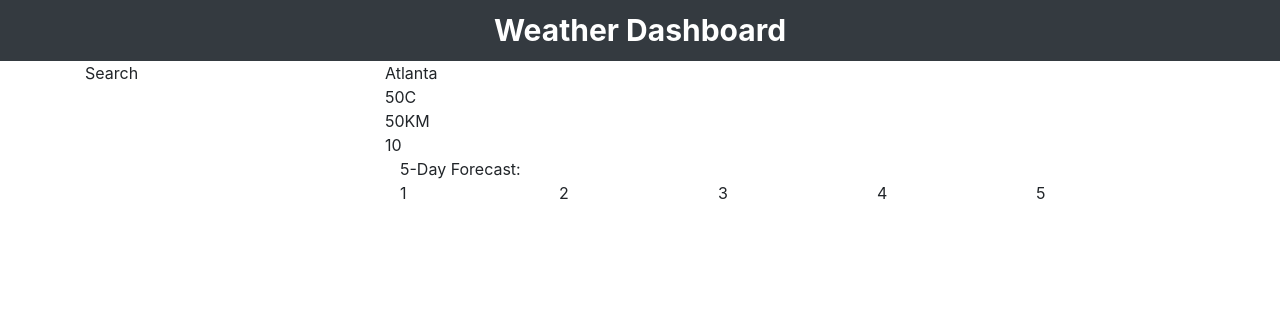
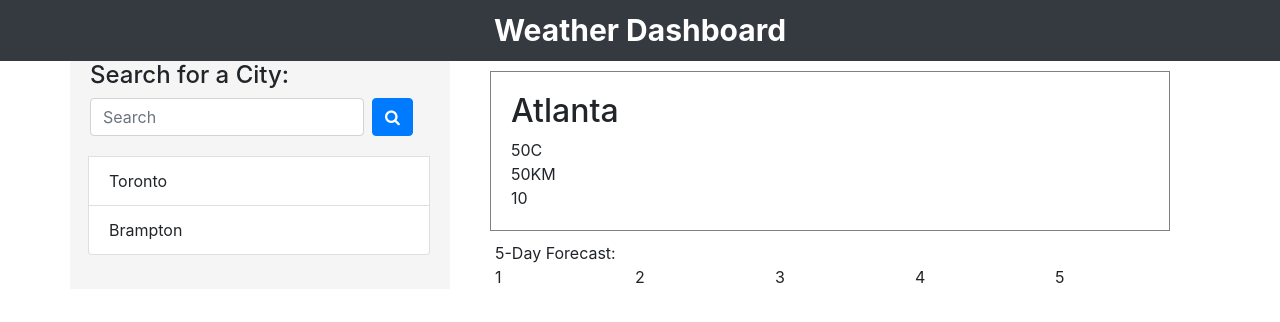
Before and after one commit to syedmtirmizi/C6WeatherDashboard.github.io, a plain HTML site: page index.html in a window 1280 px wide. Drawn offline with nearby package versions, Linux system fonts and the light colour scheme.

Commit message:
add css styling

```diff
--- a/assets/css/style.css
+++ b/assets/css/style.css
@@ -5,26 +5,26 @@
     justify-content: center;
 }
 
-.grid{
-    display: grid | inline-grid;
-    grid-template-columns: 90px auto;
-    grid-template-rows: auto auto;
+.left-panel{
+    background-color: whitesmoke;
 }
 
-.search{
-    grid-column: 1 / span 1;
-    grid-row: 1 / span 2;
-    border: black 2px;
+.search-bar{
+    margin-left: 20px;
+}
+
+.history-top{
+    margin-top: 20px;
+
+}
+
+.history{
+    margin-left: 3px;
+    margin-right: 5px;
 }
 
 .picked-location{
-    grid-column: 2 / span 1;
-    grid-row: 1 / span 1;
-    border: black 2px;
+    border: solid 1px grey;
+    margin: 10px;
+    padding: 20px;
 }
-
-.forecast{
-    grid-column: 2 / span 1;
-    grid-row: 2 / span 1;
-    border: black 2px;
-}
--- a/index.html
+++ b/index.html
@@ -8,6 +8,7 @@
     rel="stylesheet"
     href="https://stackpath.bootstrapcdn.com/bootstrap/4.3.1/css/bootstrap.min.css"
     />
+    <link rel="stylesheet"  href="https://cdnjs.cloudflare.com/ajax/libs/font-awesome/4.7.0/css/font-awesome.min.css">
     <link rel="stylesheet" href="./assets/css/style.css" />
     <title>Weather Dashboard</title>
 </head>
@@ -17,15 +18,27 @@
     </nav>
     <div class="container">
         <div class="row">
-            <div class="col-3">
-                <div class="serach">Search</div>
+            <div class="col-4 left-panel">
+                <div class="row">
+                    <h4 class="search-bar">Search for a City:</h4>
+                    <form class="form-inline search-bar">
+                        <input class="form-control mr-sm-2" type="search" placeholder="Search" aria-label="Search">
+                        <button class="btn btn-primary my-2 my-sm-0" type="submit">
+                            <i class="fa fa-search" aria-hidden="true"></i>
+                        </button>
+                    </form>
+                </div>
+                <div class="row history-top history save-1 list-group-item">Toronto</div>
+                <div class="row history save-2 list-group-item">Brampton</div>
             </div>
             <div class="col">
                 <div class="container">
                     <div class="row">
                         <div class="col">
                             <div class="picked-location">
-                                <div id="location">Atlanta</div>
+                                <div id="location">
+                                    <h2>Atlanta<div id="location-icon"></div></h2>
+                                </div>
                                 <div id="temperature">50C</div>
                                 <div id="wind-speed">50KM</div>
                                 <div id="uv">10</div>
@@ -54,5 +67,6 @@
             </div>
         </div>
     </div>
+    <script type="text/javascript" src="./assets/js/script.js"></script>
 </body>
 </html>
```
Also changed, not shown: assets/js/script.js (added).
